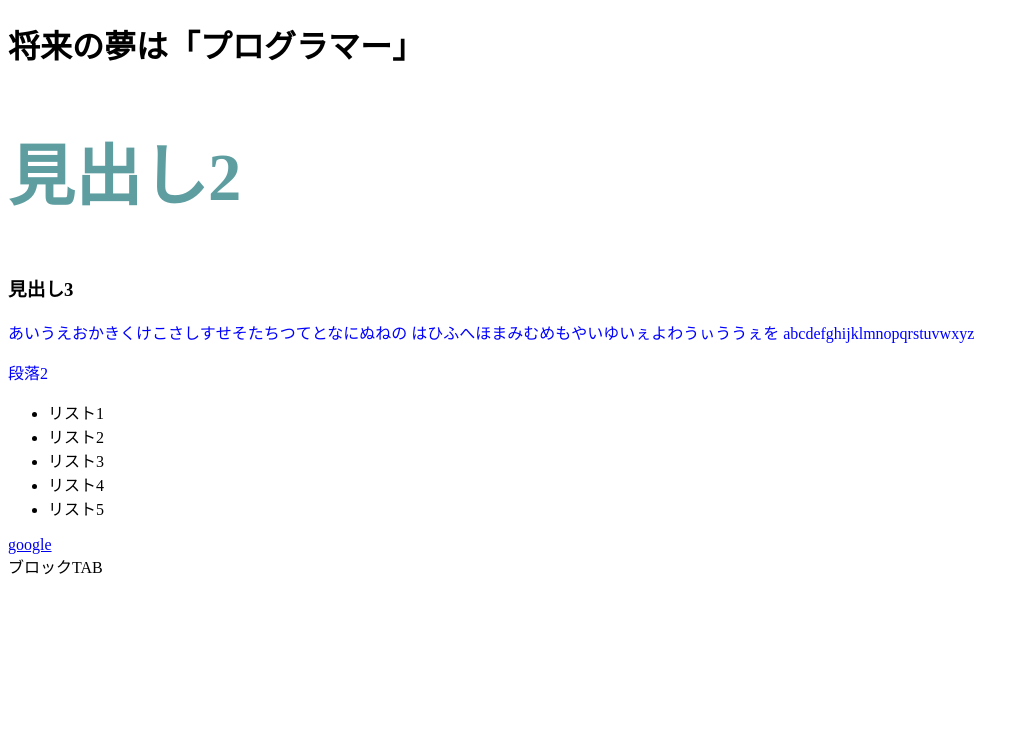
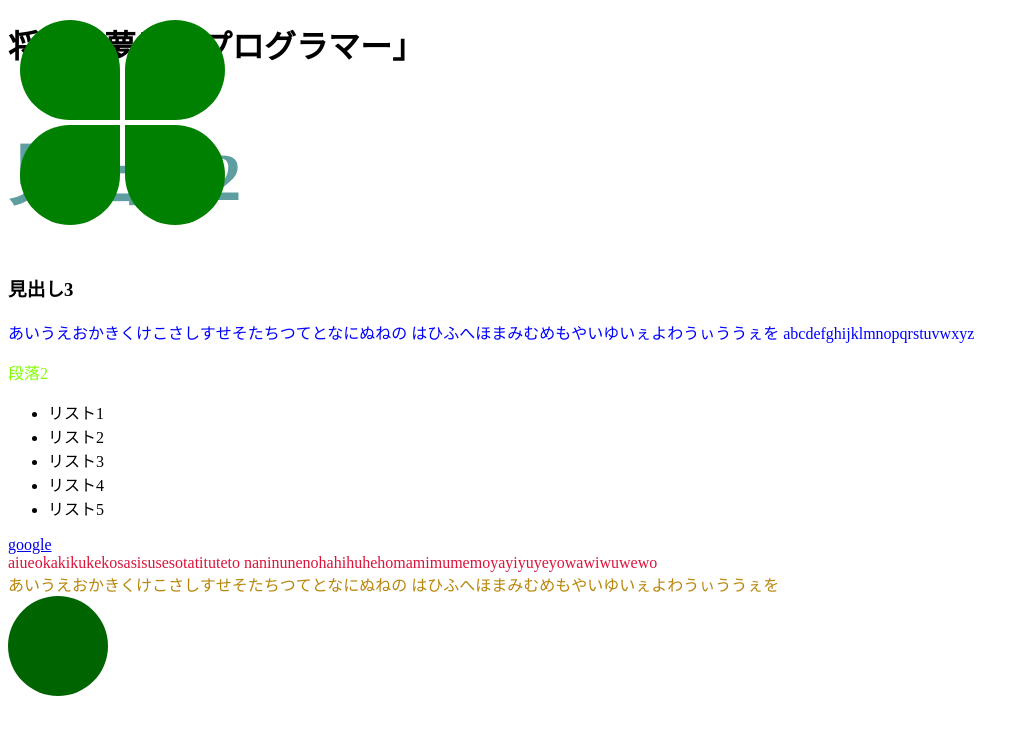
Before and after one commit to kouhei3915/kouhei-hashimoto, a plain HTML site: page index.html in a window 1280 px wide. Shown: the whole page, without its empty margins (0-1029 px from the left). Drawn offline with Linux system fonts and the light colour scheme.

Commit message:
New HTML

```diff
--- a/css/index.css
+++ b/css/index.css
@@ -1,4 +1,43 @@
-p{color: blue;}
+p.sub-title1{color: blue;}
+p#sub-title2{color: chartreuse;}
 h2{color: cadetblue;
 font-size: 50pt;
 font-weight: bold;}
+div.boxtext1{color: crimson;}
+div.boxtext2{color: darkgoldenrod;}
+div.boxtext3{border-radius: 100%;
+height: 100px;
+width: 100px;
+background-color: darkgreen;}
+div.boxtext4{border-radius: 50% 50% 0 50%;
+height: 100px;
+width: 100px;
+background-color: green;
+position: absolute;
+left: 10px;
+top: 10px;
+margin: 10px;}
+div.boxtext5{height: 100px;
+width: 100px;
+border-radius: 50% 50% 50% 0;
+background-color: green;
+position: absolute;
+left: 115px;
+top: 10px;
+margin: 10px;}
+div.boxtext6{height: 100px;
+    width: 100px;
+    border-radius: 50% 0 50% 50%;
+    background-color: green;
+    position: absolute;
+    left: 10px;
+    top: 115px;
+    margin: 10px;}
+div.boxtext7{height: 100px;
+    width: 100px;
+    border-radius: 0 50% 50% 50%;
+    background-color: green;
+    position: absolute;
+    left: 115px;
+    top: 115px;
+    margin: 10px;}
--- a/index.html
+++ b/index.html
@@ -18,12 +18,12 @@
     <h3>
         見出し3
     </h3>
-    <p>
+    <p class="sub-title1">
         あいうえおかきくけこさしすせそたちつてとなにぬねの
         はひふへほまみむめもやいゆいぇよわうぃううぇを
         <span>abcdefghijklmnopqrstuvwxyz</span>
     </p>
-    <p>
+    <p id="sub-title2">
         段落2
     </p>
     <ul>
@@ -34,6 +34,21 @@
         <li>リスト5</li>
     </ul>
     <a href="https://google.co.jp">google</a>
-    <div>ブロックTAB</div>
+    <div class="boxtext1">aiueokakikukekosasisusesotatituteto
+        naninunenohahihuhehomamimumemoyayiyuyeyowawiwuwewo
+    </div>
+    <div class="boxtext2">あいうえおかきくけこさしすせそたちつてとなにぬねの
+        はひふへほまみむめもやいゆいぇよわうぃううぇを
+    </div>
+    <div class="boxtext3">
+    </div>
+    <div class="boxtext4">
+    </div>
+    <div class="boxtext5">
+    </div>
+    <div class="boxtext6">
+    </div>
+    <div class="boxtext7">
+    </div>
 </body>
 </html>
```
